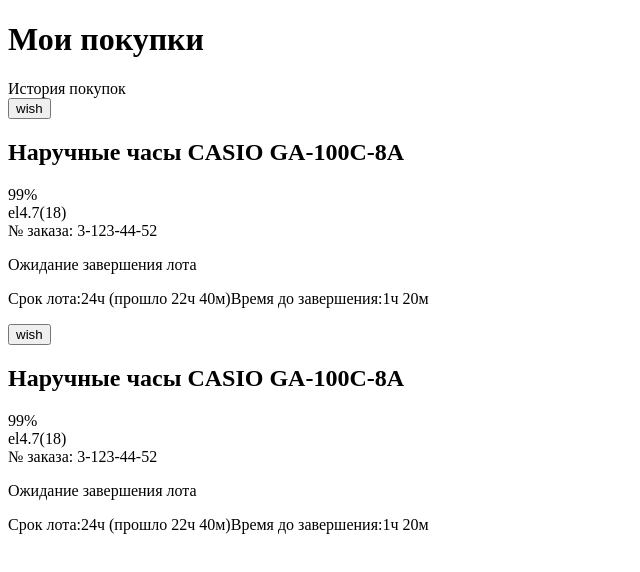
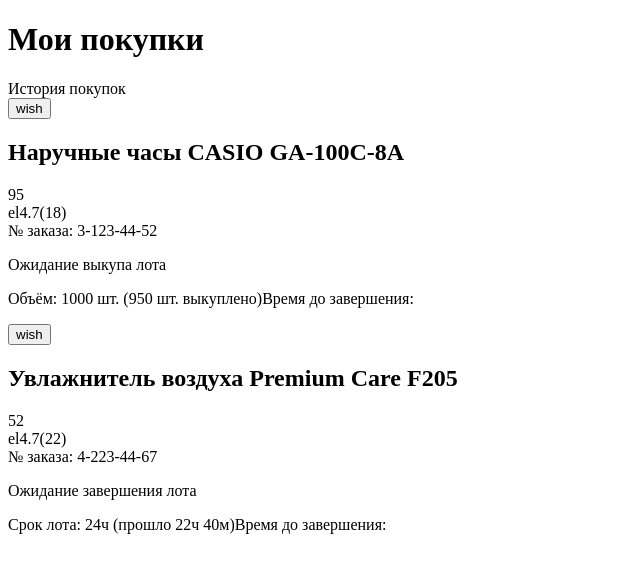
Before and after one commit to grigiriy/cobu_test, a React (Create React App) app: page / in a window 1280 px wide. Shown: the top 572 px of the page, without its empty margins (0-640 px from the left). Built offline with nearby package versions, Linux system fonts and the light colour scheme.

Commit message:
pass date to card

```diff
--- a/src/components/card/Card.jsx
+++ b/src/components/card/Card.jsx
@@ -1,6 +1,6 @@
 import React from 'react';
 
-const Card = () => {
+const Card = (props) => {
 return (
 
 <div className="card">
@@ -13,26 +13,26 @@
     <div className="col-right">
         <div className="content-wrapper">
             <div className="d-flex card-header">
-                <h2>Наручные часы CASIO GA-100C-8A</h2>
-                <div className="percent">99%</div>
+                <h2>{props.item.name}</h2>
+                <div className="percent">{props.item.percent}</div>
             </div>
             <div className="d-flex card-subheader">
                 <div className="ration">
                     <span>el</span>
-                    <span>4.7</span>
-                    <span>(18)</span>
+                    <span>{props.item.rating}</span>
+                    <span>({props.item.reviews})</span>
                 </div>
-                <div className="order-id">№ заказа: 3-123-44-52</div>
+                <div className="order-id">№ заказа: {props.item.order_id}</div>
             </div>
             <div className="d-flex card-main">
                 <div className="price"></div>
                 <div className="price"></div>
             </div>
             <div className="d-flex card-footer">
-                <p>Ожидание завершения лота</p>
+                <p>{props.item.status.status}</p>
                 <p>
-                    <span>Срок лота:</span><span>24ч (прошло 22ч 40м)</span>
-                    <span>Время до завершения:</span><span>1ч 20м</span>
+                    <span>{props.item.status.option[0]}</span>: <span>{props.item.status.option[1]}</span>
+                    <span>Время до завершения:</span><span>{props.item.status.left}</span>
                 </p>
             </div>
         </div>
--- a/src/data/items.json
+++ b/src/data/items.json
@@ -14,8 +14,7 @@
         "bet":"1500",
         "status":{
             "status":"Ожидание выкупа лота",
-            "option_1":"1000 шт. (950 шт. выкуплено)",
-            "option_2":"",
+            "option":["Объём","1000 шт. (950 шт. выкуплено)"],
             "time_left":"примерно 1ч 20м"
         }
     },
@@ -34,8 +33,7 @@
         "bet":"500",
         "status":{
             "status":"Ожидание завершения лота",
-            "option_1":"",
-            "option_2":"24ч (прошло 22ч 40м)",
+            "option":["Срок лота","24ч (прошло 22ч 40м)"],
             "time_left":"1ч 20м"
         }
     }
```
